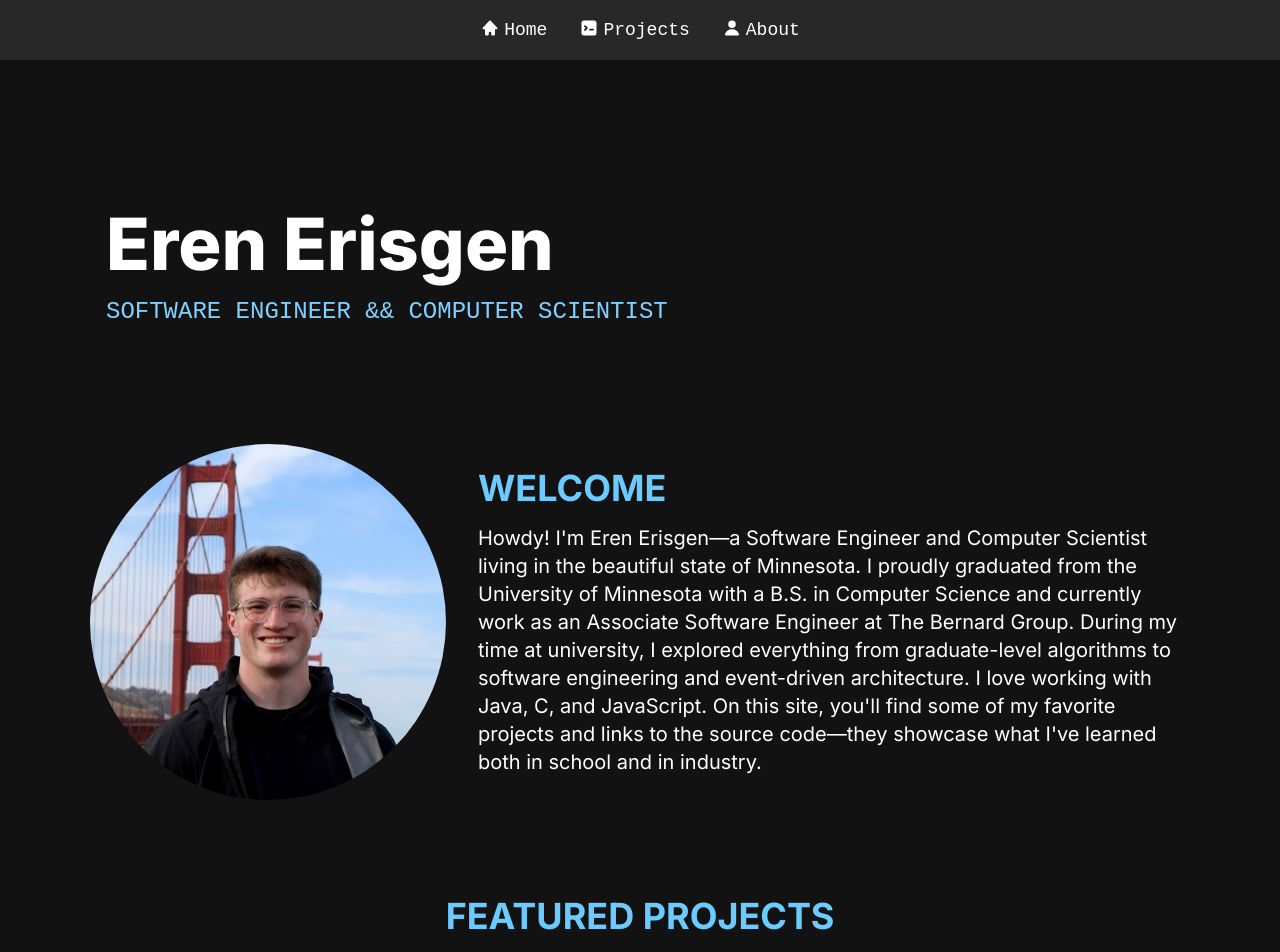
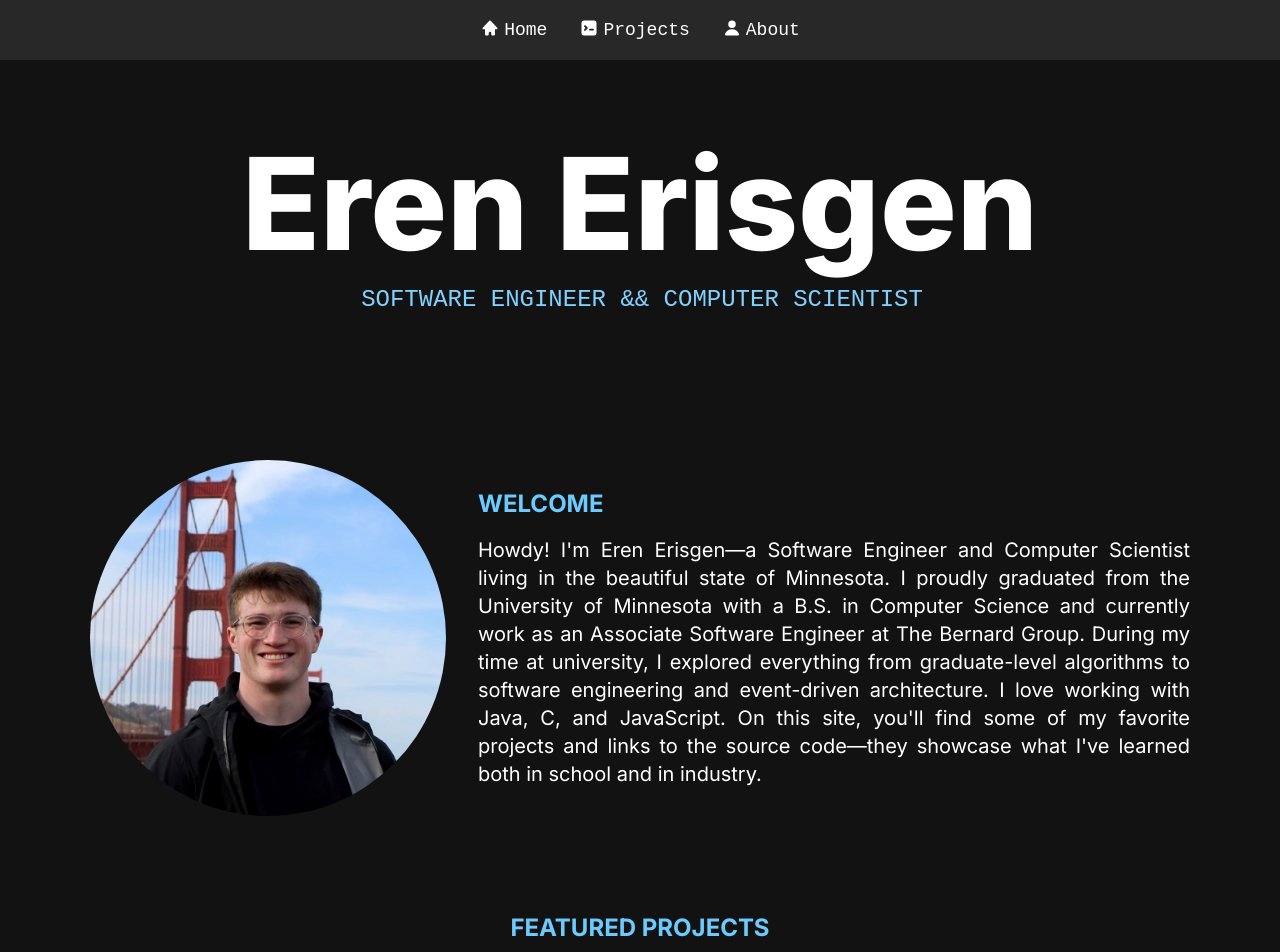
Before and after one commit to Ereneri/PortifolioV2, a React (Create React App) app in the folder portifoliov2/: page / in a window 1280 px wide. Shown: the top 952 px of the page. Built offline with nearby package versions, Linux system fonts and the light colour scheme; a web font is replaced by a local one.

Commit message:
updated spacing on home page

```diff
--- a/portifoliov2/src/App.js
+++ b/portifoliov2/src/App.js
@@ -21,7 +21,7 @@ function App() {
     {
       name: "PlanTalk",
       description:
-        "Planetalk allows you to chat with the sun or any planet in our system using the power of OpenAI's GPT3.5. Built with React, Node.js, and TailwindCSS.",
+        "PlanTalk allows you to chat with the sun or any planet in our system using the power of OpenAI's GPT3.5. Built with React, Node.js, and TailwindCSS.",
     },
     {
       name: "OurToDos",
@@ -37,22 +37,21 @@ function App() {
   ];
   return (
     <div className="App bg-primary">
-      <defs>
-        <path id="textPath" d="M10 50 C10 0 90 0 90 50" />
-      </defs>
       <NavBar />
       <div
         id="home"
-        className="min-h-screen flex flex-col gap-8 max-w-[1100px] mx-auto pt-16"
+        className="min-h-screen flex flex-col gap-8 max-w-[1100px] mx-auto py-8"
       >
-        <div className="flex flex-col p-4 gap-4 justify-center items-start h-72">
-          <h1 className="text-7xl font-extrabold text-light">Eren Erisgen</h1>
-          <h2 className="text-2xl secondary-text code-font uppercase">
+        <div className="flex flex-col p-4 gap-4 justify-center items-center my-8">
+          <h1 className="text-9xl font-extrabold text-light leading-none">
+            Eren Erisgen
+          </h1>
+          <h2 className="text-2xl secondary-text code-font uppercase pl-1">
             Software Engineer && Computer Scientist
           </h2>
         </div>
 
-        <div className="mx-auto max-w-[200px] md:max-w-full pb-16">
+        <div className="mx-auto max-w-[200px] md:max-w-full py-16">
           <div className="flex gap-8 items-center flex-col md:flex-row">
             <div className="basis-1/3">
               <img
@@ -62,10 +61,10 @@ function App() {
               />
             </div>
             <div className="basis-2/3 flex flex-col gap-4">
-              <h3 className="text-4xl text-left font-bold primary-text uppercase">
+              <h3 className="text-2xl text-left font-bold primary-text uppercase">
                 Welcome
               </h3>
-              <p className="text-xl text-left text-light">
+              <p className="text-xl text-light text-justify">
                 Howdy! I'm Eren Erisgen—a Software Engineer and Computer
                 Scientist living in the beautiful state of Minnesota. I proudly
                 graduated from the University of Minnesota with a B.S. in
@@ -83,7 +82,7 @@ function App() {
           </div>
         </div>
 
-        <h2 className="text-4xl w-full primary-text font-bold mb-4 uppercase">
+        <h2 className="text-2xl w-full primary-text font-bold mb-4 uppercase">
           Featured Projects
         </h2>
 
--- a/portifoliov2/src/components/Nav/NavBar.js
+++ b/portifoliov2/src/components/Nav/NavBar.js
@@ -4,9 +4,9 @@ import { Bars4Icon, CommandLineIcon, HomeIcon, UserIcon } from "@heroicons/react
 export default function NavBar() {
   const [open, setOpen] = useState(false);
   const navLinks = [
-    { name: "Home", href: "#home", Icon : HomeIcon},
-    { name: "Projects", href: "#projects", Icon: CommandLineIcon },
-    { name: "About", href: "#about", Icon : UserIcon  },
+    { name: "Home", href: "/", Icon : HomeIcon},
+    { name: "Projects", href: "/projects", Icon: CommandLineIcon },
+    { name: "About", href: "/about", Icon : UserIcon  },
   ];
 
   const ulClass = open
```
Also changed, not shown: 1 other file (tests, documents, lock files or other folders).
